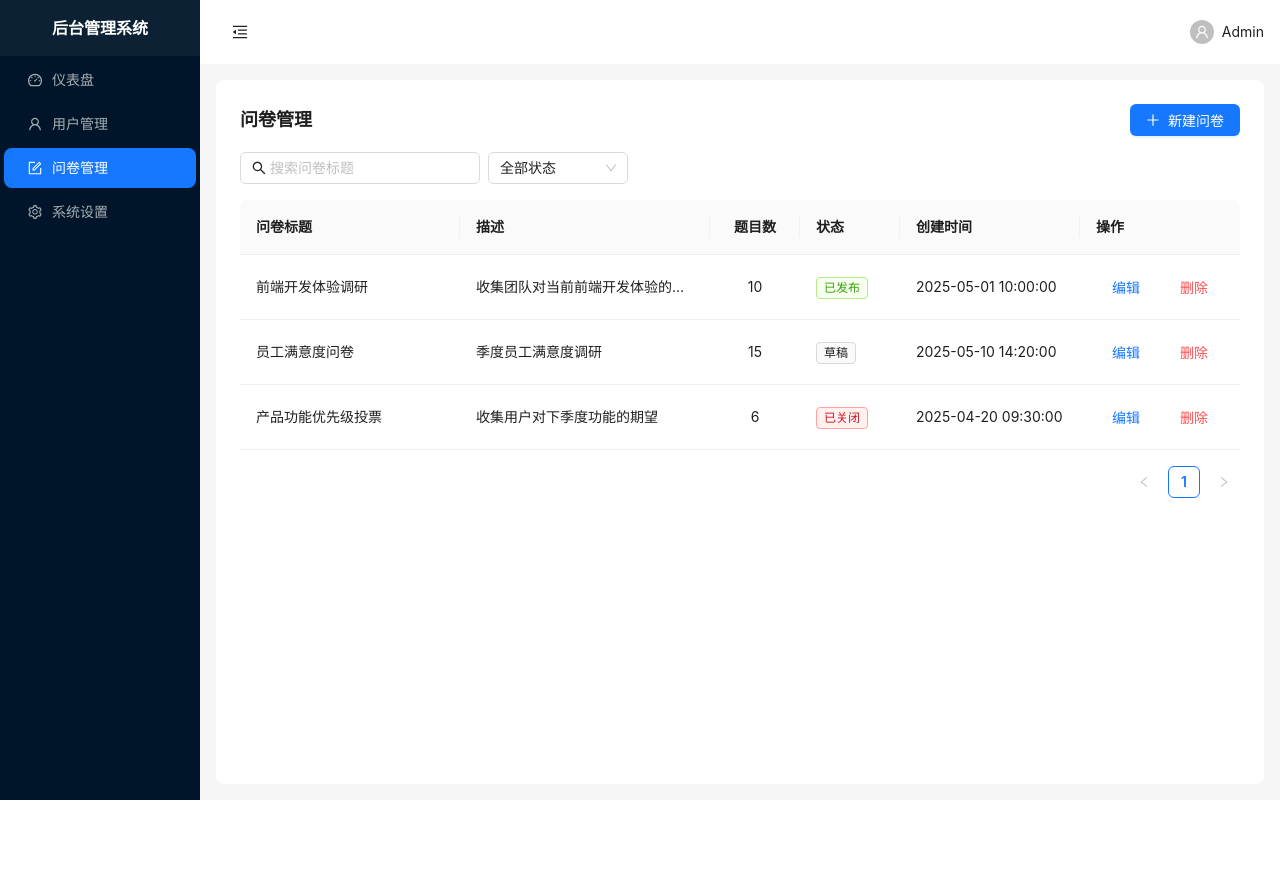
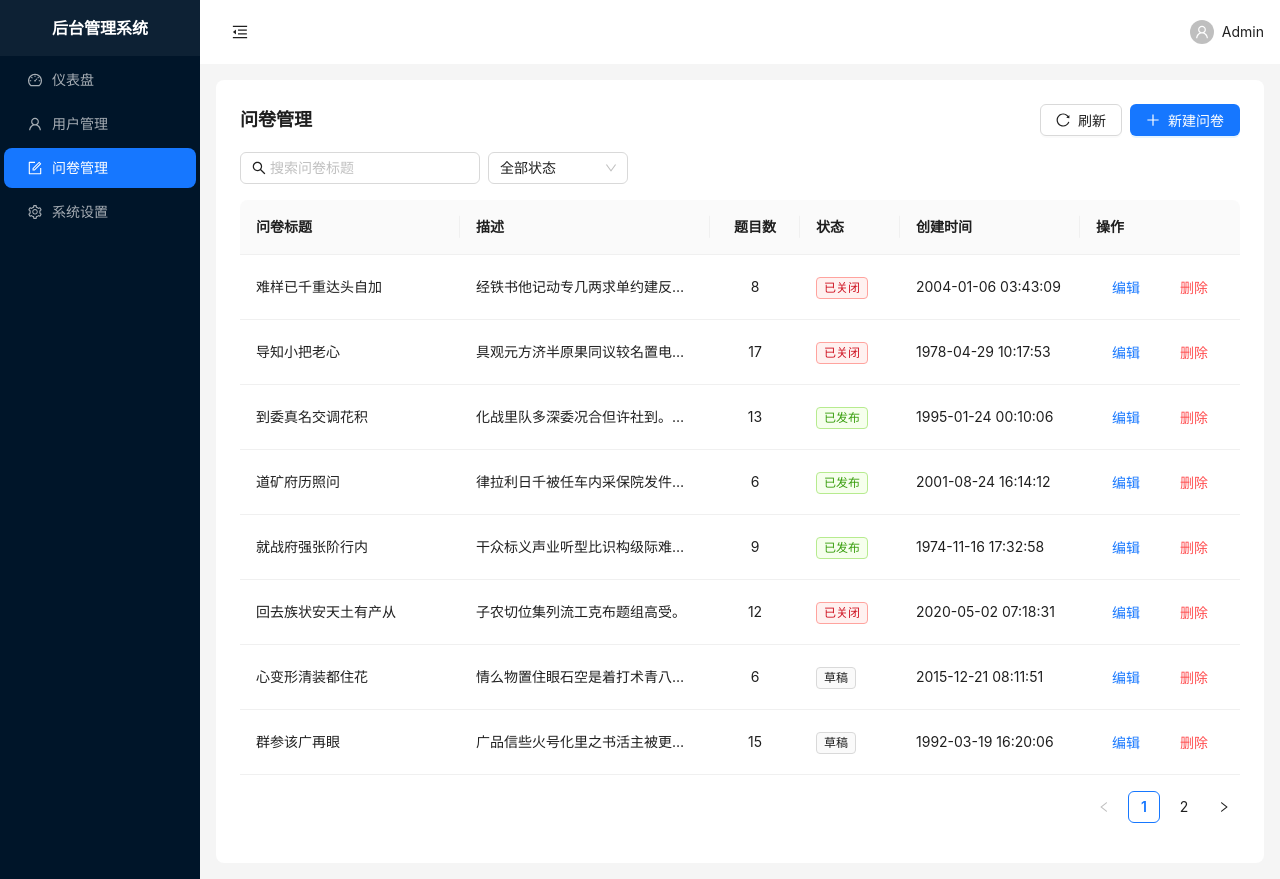
Before and after one commit to kkxxll/reactNext, a React (Create React App) app: page /questionnaire in a window 1280 px wide. Before the commit the page ends 800 px from the top, so only its background shows below. Built offline with nearby package versions, Linux system fonts and the light colour scheme.

Commit message:
feat: mockjs

```diff
--- a/package.json
+++ b/package.json
@@ -14,6 +14,7 @@
     "@types/react-dom": "^19.2.3",
     "antd": "^5.21.6",
     "classnames": "^2.5.1",
+    "mockjs": "^1.1.0",
     "react": "^19.2.6",
     "react-dom": "^19.2.6",
     "react-router-dom": "^6.30.0",
@@ -55,6 +56,7 @@
     "@commitlint/cli": "^21.0.1",
     "@commitlint/config-conventional": "^21.0.1",
     "@eslint/js": "^10.0.1",
+    "@types/mockjs": "^1.0.10",
     "@typescript-eslint/eslint-plugin": "^8.59.3",
     "@typescript-eslint/parser": "^8.59.3",
     "eslint": "^8.57.1",
--- /dev/null
+++ b/src/mocks/questionnaire.ts
@@ -0,0 +1,107 @@
+/**
+ * 问卷模块 Mock 数据与接口
+ *
+ * 基于 mockjs 生成模拟数据，并通过 Promise + setTimeout 模拟网络延时。
+ * 数据保存在模块级变量中，刷新页面会重置为初始随机数据。
+ */
+import Mock, { Random } from 'mockjs';
+
+export type QuestionnaireStatus = 'draft' | 'published' | 'closed';
+
+export interface Questionnaire {
+  id: string;
+  title: string;
+  description?: string;
+  questionCount: number;
+  status: QuestionnaireStatus;
+  createdAt: string;
+}
+
+export interface QueryParams {
+  keyword?: string;
+  status?: QuestionnaireStatus | 'all';
+}
+
+export type QuestionnaireInput = Omit<Questionnaire, 'id' | 'createdAt'>;
+
+// ------------------- mockjs 模板：批量生成初始数据 -------------------
+
+interface MockItem {
+  id: number;
+  title: string;
+  description: string;
+  questionCount: number;
+  status: QuestionnaireStatus;
+  createdAt: string;
+}
+
+const generated = Mock.mock({
+  'list|12': [
+    {
+      'id|+1': 1000,
+      title: '@ctitle(6, 14)',
+      description: '@cparagraph(1, 2)',
+      'questionCount|3-30': 1,
+      'status|1': ['draft', 'published', 'closed'],
+      createdAt: '@datetime("yyyy-MM-dd HH:mm:ss")',
+    },
+  ],
+}) as { list: MockItem[] };
+
+let db: Questionnaire[] = generated.list.map((item) => ({
+  ...item,
+  id: String(item.id),
+}));
+
+// ------------------- 工具函数 -------------------
+
+const delay = <T>(data: T, ms = 300): Promise<T> =>
+  new Promise((resolve) => setTimeout(() => resolve(data), ms));
+
+// ------------------- Mock 接口 -------------------
+
+export const mockApi = {
+  /** 列表查询（支持关键词与状态筛选） */
+  list(params: QueryParams = {}): Promise<Questionnaire[]> {
+    const { keyword = '', status = 'all' } = params;
+    const result = db.filter((item) => {
+      const matchKeyword = keyword.trim() === '' || item.title.includes(keyword.trim());
+      const matchStatus = status === 'all' || item.status === status;
+      return matchKeyword && matchStatus;
+    });
+    return delay([...result]);
+  },
+
+  /** 新建 */
+  create(input: QuestionnaireInput): Promise<Questionnaire> {
+    const item: Questionnaire = {
+      // 使用 mockjs 生成 id（GUID 简化版）
+      id: Random.string('number', 13),
+      createdAt: Mock.mock('@now("yyyy-MM-dd HH:mm:ss")') as string,
+      ...input,
+    };
+    db = [item, ...db];
+    return delay(item);
+  },
+
+  /** 更新 */
+  update(id: string, input: QuestionnaireInput): Promise<Questionnaire> {
+    const index = db.findIndex((item) => item.id === id);
+    if (index === -1) {
+      return Promise.reject(new Error('问卷不存在'));
+    }
+    const updated: Questionnaire = { ...db[index], ...input };
+    db = db.map((item) => (item.id === id ? updated : item));
+    return delay(updated);
+  },
+
+  /** 删除 */
+  remove(id: string): Promise<{ success: true }> {
+    const exists = db.some((item) => item.id === id);
+    if (!exists) {
+      return Promise.reject(new Error('问卷不存在'));
+    }
+    db = db.filter((item) => item.id !== id);
+    return delay({ success: true } as const);
+  },
+};
--- a/src/pages/Questionnaire/index.tsx
+++ b/src/pages/Questionnaire/index.tsx
@@ -1,4 +1,4 @@
-import { useMemo, useState } from 'react';
+import { useCallback, useEffect, useState } from 'react';
 import {
   Button,
   Form,
@@ -13,18 +13,18 @@ import {
   message,
 } from 'antd';
 import type { ColumnsType } from 'antd/es/table';
-import { PlusOutlined, SearchOutlined } from '@ant-design/icons';
-
-type QuestionnaireStatus = 'draft' | 'published' | 'closed';
-
-interface Questionnaire {
-  id: string;
-  title: string;
-  description?: string;
-  questionCount: number;
-  status: QuestionnaireStatus;
-  createdAt: string;
-}
+import { PlusOutlined, ReloadOutlined, SearchOutlined } from '@ant-design/icons';
+import {
+  createQuestionnaire,
+  fetchQuestionnaires,
+  removeQuestionnaire,
+  updateQuestionnaire,
+} from '../../services/questionnaire';
+import type {
+  Questionnaire as QuestionnaireItem,
+  QuestionnaireInput,
+  QuestionnaireStatus,
+} from '../../services/questionnaire';
 
 const statusMap: Record<QuestionnaireStatus, { color: string; label: string }> = {
   draft: { color: 'default', label: '草稿' },
@@ -32,56 +32,35 @@ const statusMap: Record<QuestionnaireStatus, { color: string; label: string }> =
   closed: { color: 'red', label: '已关闭' },
 };
 
-const initialData: Questionnaire[] = [
-  {
-    id: '1',
-    title: '前端开发体验调研',
-    description: '收集团队对当前前端开发体验的反馈',
-    questionCount: 10,
-    status: 'published',
-    createdAt: '2025-05-01 10:00:00',
-  },
-  {
-    id: '2',
-    title: '员工满意度问卷',
-    description: '季度员工满意度调研',
-    questionCount: 15,
-    status: 'draft',
-    createdAt: '2025-05-10 14:20:00',
-  },
-  {
-    id: '3',
-    title: '产品功能优先级投票',
-    description: '收集用户对下季度功能的期望',
-    questionCount: 6,
-    status: 'closed',
-    createdAt: '2025-04-20 09:30:00',
-  },
-];
+function Questionnaire() {
+  const [dataSource, setDataSource] = useState<QuestionnaireItem[]>([]);
+  const [loading, setLoading] = useState(false);
+  const [submitting, setSubmitting] = useState(false);
 
-function formatDateTime(date: Date): string {
-  const pad = (n: number) => String(n).padStart(2, '0');
-  return `${date.getFullYear()}-${pad(date.getMonth() + 1)}-${pad(date.getDate())} ${pad(
-    date.getHours(),
-  )}:${pad(date.getMinutes())}:${pad(date.getSeconds())}`;
-}
-
-function Questionnaire() {
-  const [dataSource, setDataSource] = useState<Questionnaire[]>(initialData);
   const [keyword, setKeyword] = useState('');
   const [statusFilter, setStatusFilter] = useState<QuestionnaireStatus | 'all'>('all');
 
   const [modalOpen, setModalOpen] = useState(false);
-  const [editing, setEditing] = useState<Questionnaire | null>(null);
-  const [form] = Form.useForm<Omit<Questionnaire, 'id' | 'createdAt'>>();
+  const [editing, setEditing] = useState<QuestionnaireItem | null>(null);
+  const [form] = Form.useForm<QuestionnaireInput>();
 
-  const filteredData = useMemo(() => {
-    return dataSource.filter((item) => {
-      const matchKeyword = keyword.trim() === '' || item.title.includes(keyword.trim());
-      const matchStatus = statusFilter === 'all' || item.status === statusFilter;
-      return matchKeyword && matchStatus;
-    });
-  }, [dataSource, keyword, statusFilter]);
+  const loadData = useCallback(async () => {
+    setLoading(true);
+    try {
+      const list = await fetchQuestionnaires({ keyword, status: statusFilter });
+      setDataSource(list);
+    } catch (e) {
+      message.error((e as Error).message || '加载失败');
+    } finally {
+      setLoading(false);
+    }
+  }, [keyword, statusFilter]);
+
+  // 关键词输入做 300ms 防抖；状态变化立即触发
+  useEffect(() => {
+    const timer = setTimeout(loadData, 300);
+    return () => clearTimeout(timer);
+  }, [loadData]);
 
   const openCreateModal = () => {
     setEditing(null);
@@ -90,7 +69,7 @@ function Questionnaire() {
     setModalOpen(true);
   };
 
-  const openEditModal = (record: Questionnaire) => {
+  const openEditModal = (record: QuestionnaireItem) => {
     setEditing(record);
     form.setFieldsValue({
       title: record.title,
@@ -101,35 +80,40 @@ function Questionnaire() {
     setModalOpen(true);
   };
 
-  const handleDelete = (id: string) => {
-    setDataSource((prev) => prev.filter((item) => item.id !== id));
-    message.success('删除成功');
+  const handleDelete = async (id: string) => {
+    try {
+      await removeQuestionnaire(id);
+      message.success('删除成功');
+      loadData();
+    } catch (e) {
+      message.error((e as Error).message || '删除失败');
+    }
   };
 
   const handleSubmit = async () => {
     try {
       const values = await form.validateFields();
+      setSubmitting(true);
       if (editing) {
-        setDataSource((prev) =>
-          prev.map((item) => (item.id === editing.id ? { ...item, ...values } : item)),
-        );
+        await updateQuestionnaire(editing.id, values);
         message.success('更新成功');
       } else {
-        const newItem: Questionnaire = {
-          id: Date.now().toString(),
-          createdAt: formatDateTime(new Date()),
-          ...values,
-        };
-        setDataSource((prev) => [newItem, ...prev]);
+        await createQuestionnaire(values);
         message.success('创建成功');
       }
       setModalOpen(false);
-    } catch {
-      // 校验失败由 antd 自行展示
+      loadData();
+    } catch (e) {
+      if (e instanceof Error) {
+        message.error(e.message);
+      }
+      // 表单校验错误由 antd 自行展示
+    } finally {
+      setSubmitting(false);
     }
   };
 
-  const columns: ColumnsType<Questionnaire> = [
+  const columns: ColumnsType<QuestionnaireItem> = [
     {
       title: '问卷标题',
       dataIndex: 'title',
@@ -197,9 +181,14 @@ function Questionnaire() {
     <div>
       <div className="flex items-center justify-between mb-4">
         <h2 className="m-0 text-lg font-semibold">问卷管理</h2>
-        <Button type="primary" icon={<PlusOutlined />} onClick={openCreateModal}>
-          新建问卷
-        </Button>
+        <Space>
+          <Button icon={<ReloadOutlined />} onClick={loadData} loading={loading}>
+            刷新
+          </Button>
+          <Button type="primary" icon={<PlusOutlined />} onClick={openCreateModal}>
+            新建问卷
+          </Button>
+        </Space>
       </div>
 
       <Space className="mb-4" wrap>
@@ -224,10 +213,11 @@ function Questionnaire() {
         />
       </Space>
 
-      <Table<Questionnaire>
+      <Table<QuestionnaireItem>
         rowKey="id"
         columns={columns}
-        dataSource={filteredData}
+        dataSource={dataSource}
+        loading={loading}
         pagination={{ pageSize: 8, showSizeChanger: false }}
         scroll={{ x: 900 }}
       />
@@ -237,6 +227,7 @@ function Questionnaire() {
         open={modalOpen}
         onCancel={() => setModalOpen(false)}
         onOk={handleSubmit}
+        confirmLoading={submitting}
         okText="确定"
         cancelText="取消"
         destroyOnClose
--- /dev/null
+++ b/src/services/questionnaire.ts
@@ -0,0 +1,41 @@
+/**
+ * 问卷服务层
+ *
+ * 业务页面统一通过此文件调用问卷相关接口。
+ * 当前实现指向 mock，后续接入真实后端时只需在此处切换实现即可。
+ */
+import { mockApi } from '../mocks/questionnaire';
+import type {
+  Questionnaire,
+  QuestionnaireInput,
+  QueryParams,
+  QuestionnaireStatus,
+} from '../mocks/questionnaire';
+
+const useMock = process.env.REACT_APP_USE_MOCK !== 'false';
+
+// 真实接口预留（示例占位，未启用时不会执行）
+const realApi = {
+  list: (_params: QueryParams) => Promise.reject(new Error('Real API not implemented')),
+  create: (_input: QuestionnaireInput) => Promise.reject(new Error('Real API not implemented')),
+  update: (_id: string, _input: QuestionnaireInput) =>
+    Promise.reject(new Error('Real API not implemented')),
+  remove: (_id: string) => Promise.reject(new Error('Real API not implemented')),
+};
+
+const api = useMock ? mockApi : realApi;
+
+export const fetchQuestionnaires = (params?: QueryParams): Promise<Questionnaire[]> =>
+  api.list(params ?? {});
+
+export const createQuestionnaire = (input: QuestionnaireInput): Promise<Questionnaire> =>
+  api.create(input);
+
+export const updateQuestionnaire = (
+  id: string,
+  input: QuestionnaireInput,
+): Promise<Questionnaire> => api.update(id, input);
+
+export const removeQuestionnaire = (id: string): Promise<{ success: true }> => api.remove(id);
+
+export type { Questionnaire, QuestionnaireInput, QueryParams, QuestionnaireStatus };
```
Also changed, not shown: 1 other file (tests, documents, lock files or other folders).
